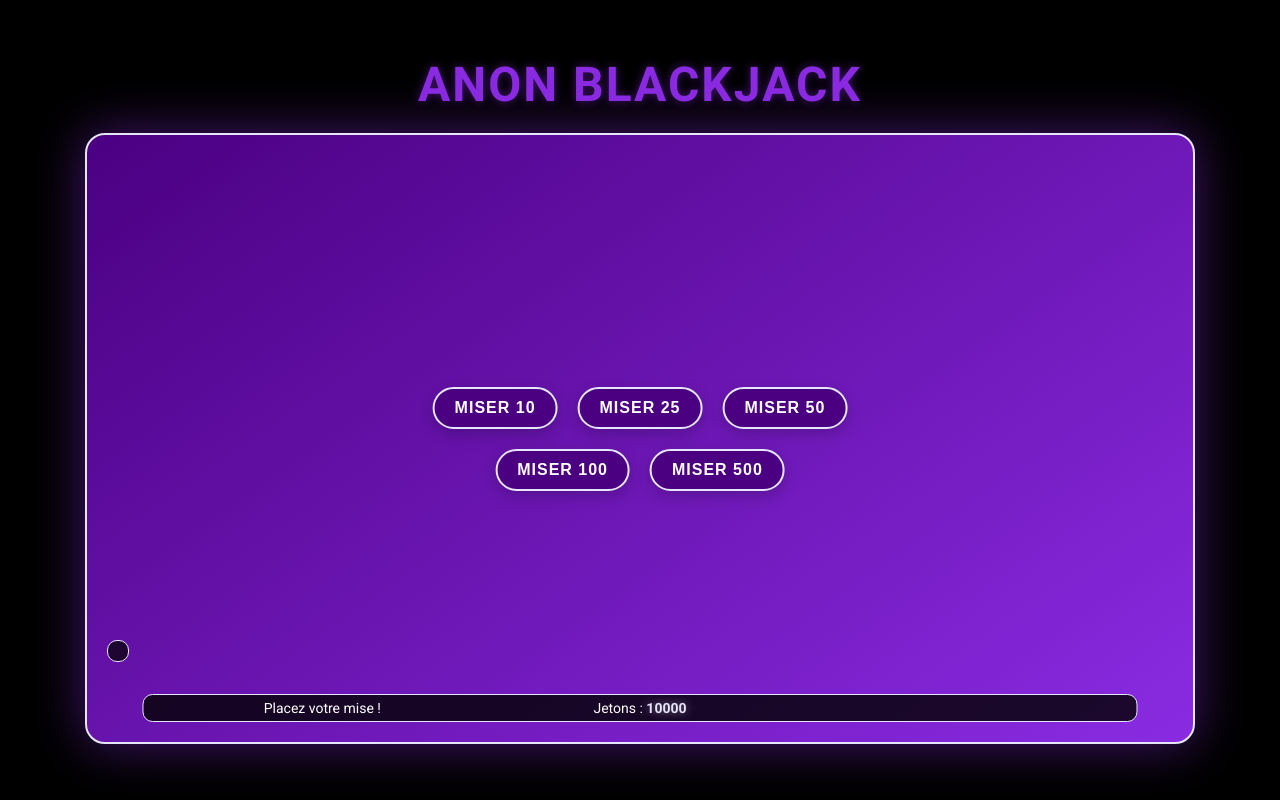
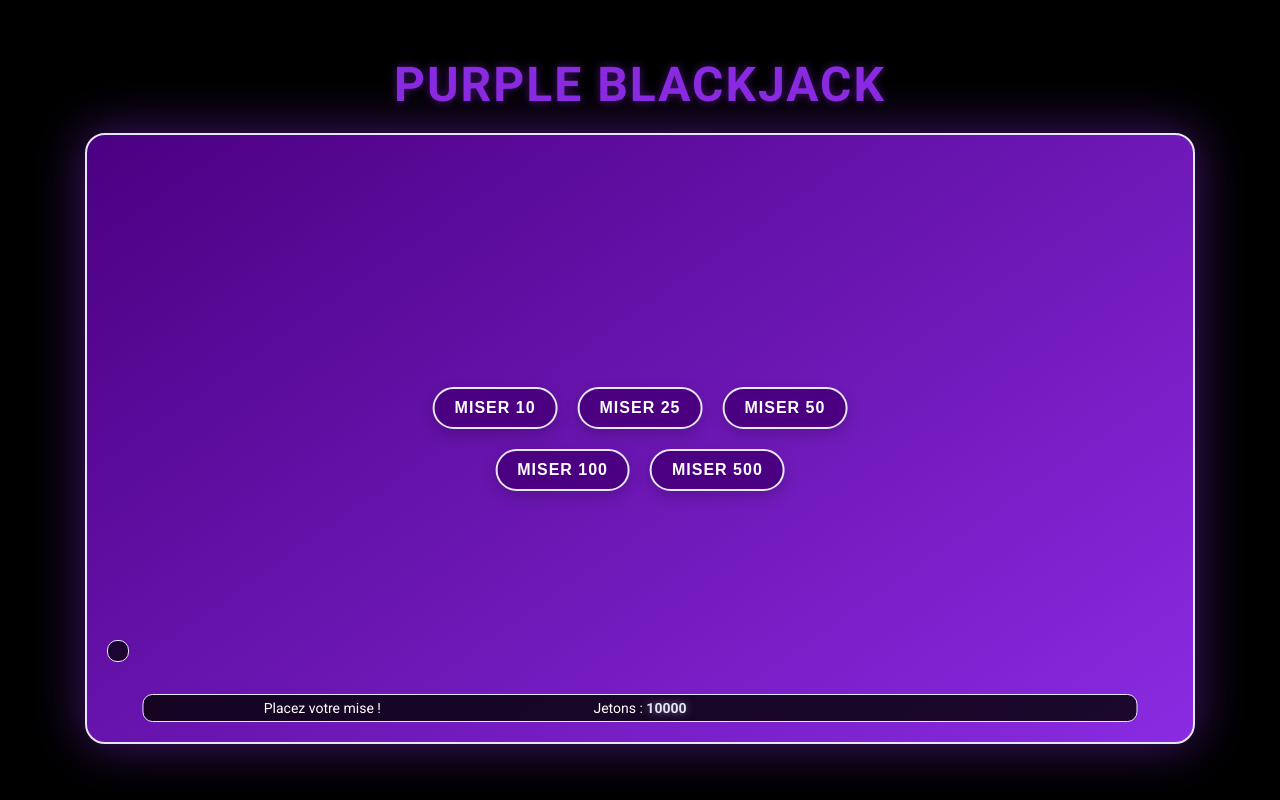
Before and after one commit to waynid/ANON-BLACKJACK, a plain HTML site: page index.html in a window 1280 px wide. Drawn offline with nearby package versions, Linux system fonts and the light colour scheme.

Commit message:
Update index.html

```diff
--- a/index.html
+++ b/index.html
@@ -3,7 +3,7 @@
 <head>
     <meta charset="UTF-8">
     <meta name="viewport" content="width=device-width, initial-scale=1.0">
-    <title>ANON BLACKJACK</title>
+    <title>PURPLE BLACKJACK</title>
     <link href="https://fonts.googleapis.com/css2?family=Roboto:wght@300;400;700&display=swap" rel="stylesheet">
     <style>
         :root {
@@ -374,7 +374,7 @@
 </head>
 <body>
     <div class="game-container">
-        <h1>ANON BLACKJACK</h1>
+        <h1>PURPLE BLACKJACK</h1>
 
         <div class="table">
             <div class="dealer-area">
```
